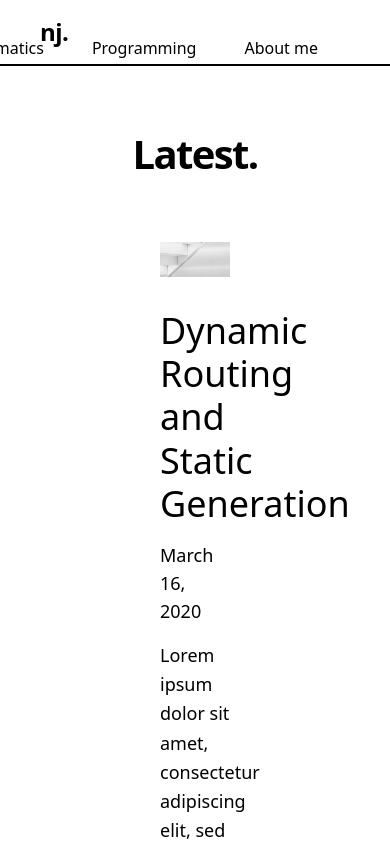
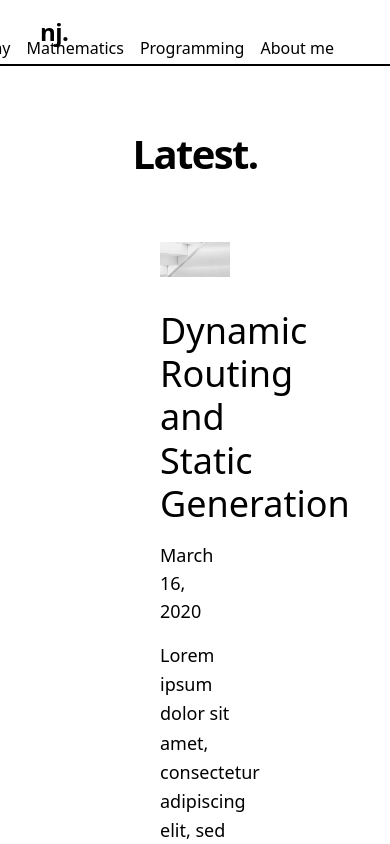
Before and after one commit to nicholasjng/personal-website, a Next.js app: page / in a window 390 px wide. Shown: the top 844 px of the page. Built offline with nearby package versions, Linux system fonts and the light colour scheme.

Commit message:
Refactor components, more responsive on window change

```diff
--- a/components/footer-nav.tsx
+++ b/components/footer-nav.tsx
@@ -5,7 +5,7 @@ type Props = {
 }
 
 const FooterNav = ({ children }: Props) => (
-  <div className="flex flex-col items-start w-1/2 pt-40 xl:pt-0 xl:w-1/4">
+  <div className="flex flex-col items-center xl:items-start w-full pt-40 xl:pt-0 xl:w-1/4">
     <div className="inline-flex flex-col">
       {children}
     </div>
--- a/components/footer.tsx
+++ b/components/footer.tsx
@@ -8,7 +8,7 @@ import SectionLinks from "./section-links";
 export default function Footer() {
   return (
     <footer className="border-t bg-accent-1 border-accent-2 pt-16 pb-16">
-      <section className="container mx-auto px-20 flex flex-row flex-wrap justify-between mb-16">
+      <section className="container mx-auto px-10 lg:px-20 flex flex-row flex-wrap justify-between mb-16">
         <SocialFooter />
         <FooterNav>
           <MetaTitle>{navFooter.sections.title}</MetaTitle>
--- a/components/headerlink.tsx
+++ b/components/headerlink.tsx
@@ -11,7 +11,7 @@ const HeaderLink = ({ isActive, title, to, spanColor }: Props) => (
   <Link href={to}>
     <a
       href={to}
-      className="relative hover:text-green-300 flex-row items-center px-6 font-normal ease-out"
+      className={`relative hover:text-nord-${spanColor} flex-row items-center px-2 md:px-6 font-normal ease-out`}
     >
       {title}
       {isActive && (
--- a/components/section-separator.tsx
+++ /dev/null
@@ -1,3 +0,0 @@
-export default function SectionSeparator() {
-  return <hr className="border-accent-2 mt-28 mb-24" />;
-}
```
